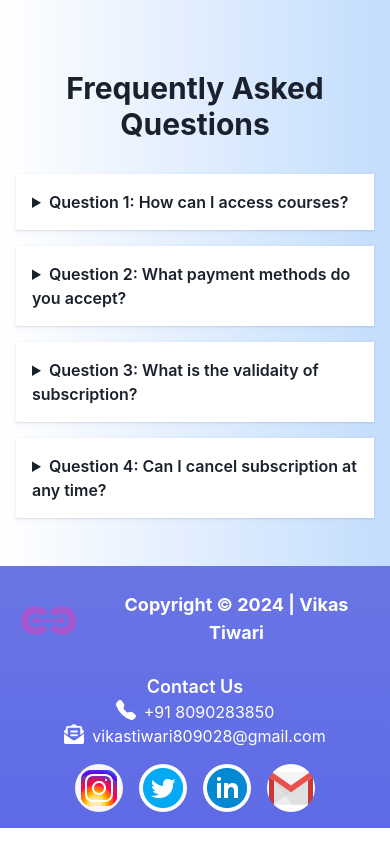
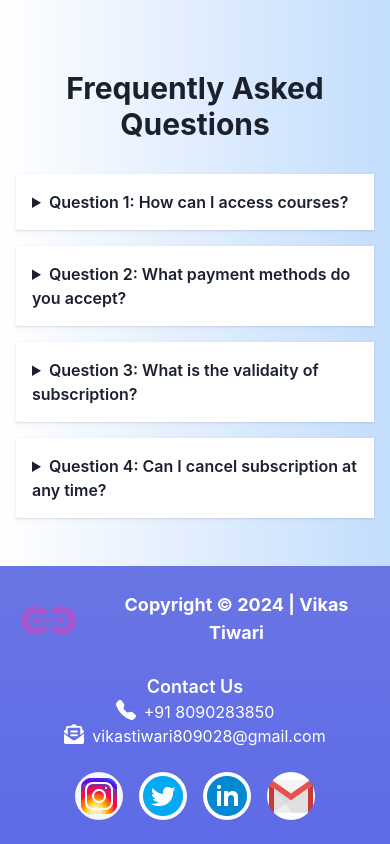
Before and after one commit to vikas809028/Course-Crafter-Client, a React (Vite) app: page / in a window 390 px wide. Shown: the part 3394-4238 px from the top of the page. Built offline with nearby package versions, Linux system fonts and the light colour scheme; no server answers.

Commit message:
sidebar ui chnaged and responsiveness added

```diff
--- a/src/Layouts/Footer.jsx
+++ b/src/Layouts/Footer.jsx
@@ -64,7 +64,7 @@ const Footer = () => {
         </Flex>
 
         {/* Social Media Icons */}
-        <Flex px={{sm:4,md:12}} gap={4}>
+        <Flex px={{sm:4,md:12}} marginY={2} gap={4}>
           <Link
             href="https://www.instagram.com/_vikas.tiwari__?utm_source=qr&igsh=MXE2aDFudHNsbGU2eg=="
             isExternal
```
